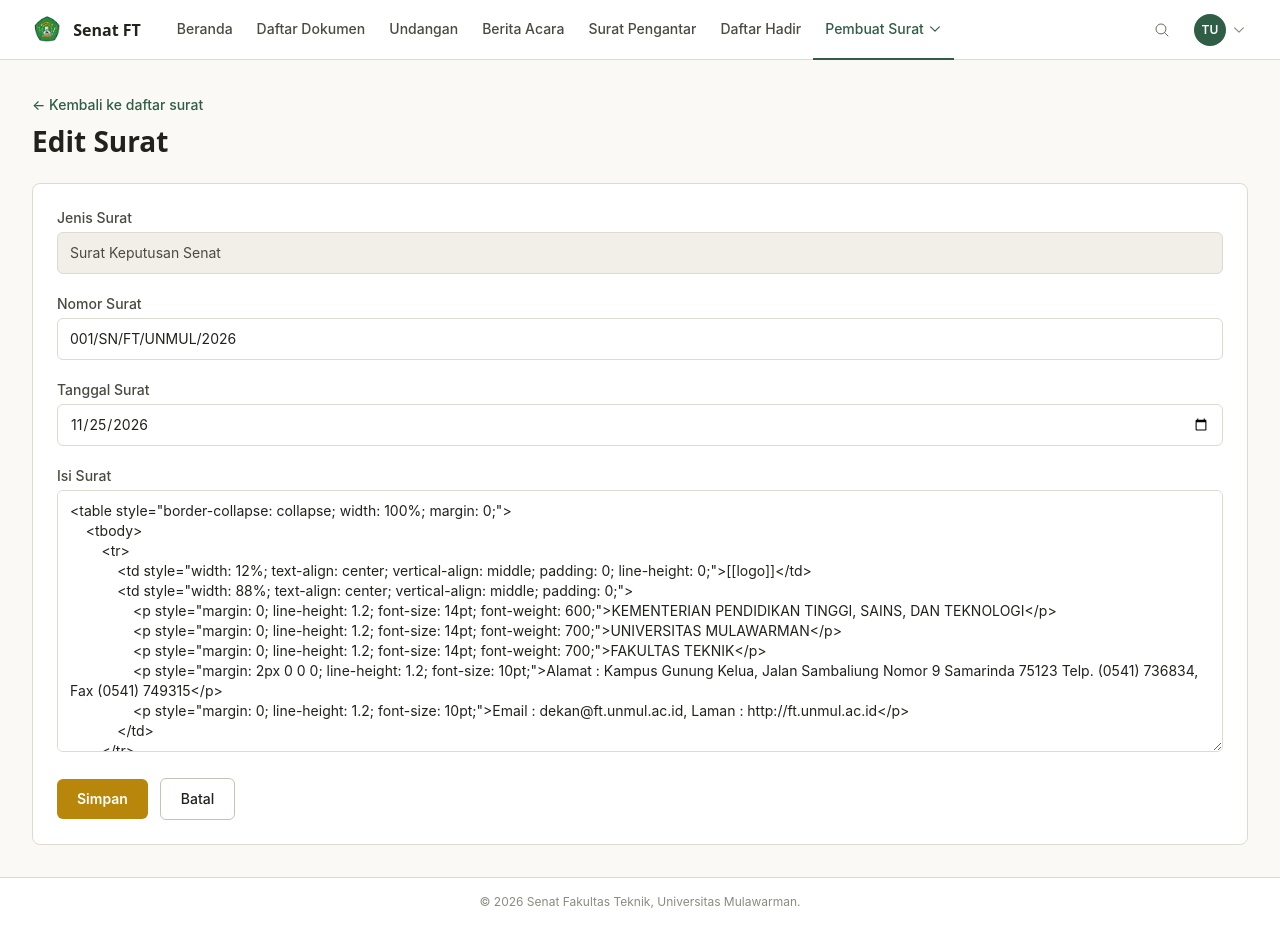
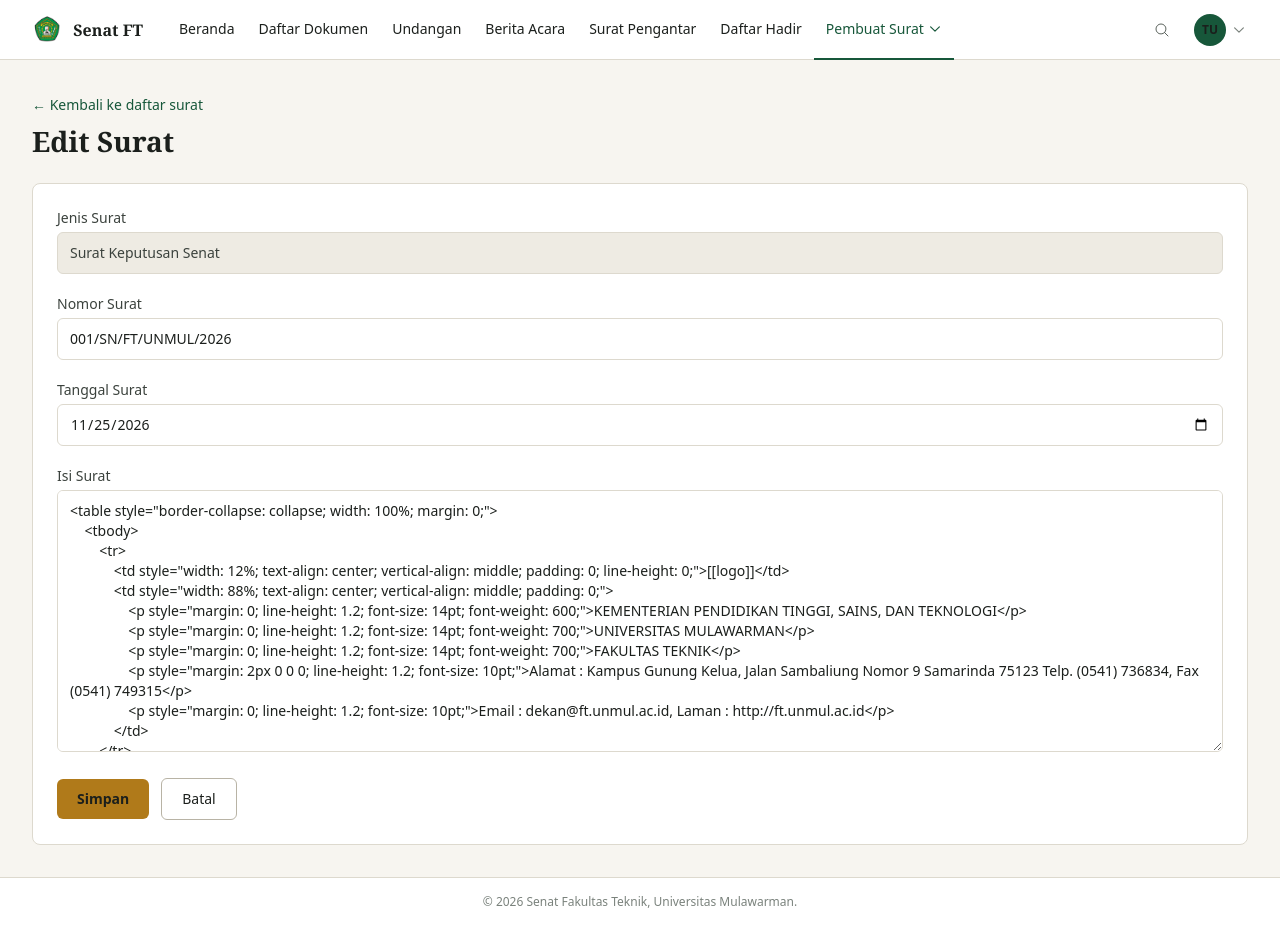
Before and after one commit to FlucLight/senat_unmul, a Laravel app: page /surat/1/edit in a window 1280 px wide. Run offline with Laravel 12, Linux system fonts and the light colour scheme; a user stored in the database is signed in; data comes from the database, SQL or seed files in the repository; style sheets or scripts are compiled from the project's sources; some libraries are stand-ins or nearby versions.

Commit message:
style: tambah design tokens dan komponen institutional editorial

```diff
--- a/resources/css/app.css
+++ b/resources/css/app.css
@@ -1,66 +1,79 @@
 @import 'tailwindcss';
+@import './tokens.css';
 
 @source '../../vendor/laravel/framework/src/Illuminate/Pagination/resources/views/*.blade.php';
 @source '../../storage/framework/views/*.php';
 
-@theme {
-    --font-sans: 'Inter', ui-sans-serif, system-ui, sans-serif, 'Apple Color Emoji', 'Segoe UI Emoji', 'Segoe UI Symbol', 'Noto Color Emoji';
-    --font-display: 'Space Grotesk', ui-sans-serif, system-ui, sans-serif;
-
-    /* Brand */
-    --color-gold-600: #b8860b;
-    --color-gold-500: #c79515;
-    --color-gold-100: #f5ebd0;
-    --color-gold-50: #fbf7ea;
-
-    --color-green-700: #2f5d45;
-    --color-green-600: #3a7257;
-    --color-green-100: #e1ede5;
-    --color-green-50: #f2f7f3;
-
-    /* Neutral */
-    --color-paper: #faf9f6;
-    --color-surface: #ffffff;
-    --color-surface-muted: #f1efe8;
-    --color-ink-900: #22221d;
-    --color-ink-700: #4a4a42;
-    --color-ink-500: #6a6a60;
-    --color-ink-400: #8b8b80;
-    --color-frame: #dedad0;
-    --color-frame-strong: #c7c2b5;
-
-    /* Semantic */
-    --color-draft-text: #8a6512;
-    --color-error-bg: #f7e5e1;
-    --color-error-text: #a23b2c;
-}
-
 @layer base {
     html {
-        scroll-behavior: smooth;
+        color-scheme: light;
+        font-family: var(--font-sans);
+        background-color: var(--color-paper);
+        color: var(--color-ink);
+        -webkit-font-smoothing: antialiased;
+        text-rendering: optimizeLegibility;
     }
 
     body {
         font-family: var(--font-sans);
-        color: var(--color-ink-700);
         background-color: var(--color-paper);
-        -webkit-font-smoothing: antialiased;
+        color: var(--color-ink);
     }
 
-    h1, h2, h3 {
-        font-family: var(--font-display);
+    h1,
+    h2,
+    h3 {
+        font-family: var(--font-serif);
+        font-weight: 600;
+        color: var(--color-ink);
+    }
+
+    :focus-visible {
+        outline: 2px solid var(--color-focus);
+        outline-offset: 2px;
+    }
+
+    @media (prefers-reduced-motion: reduce) {
+        *,
+        ::before,
+        ::after {
+            transition-duration: 0.01ms !important;
+            animation-duration: 0.01ms !important;
+            scroll-behavior: auto !important;
+        }
     }
 }
 
 @layer components {
-    /* Tabular figures untuk kolom angka/tanggal/nomor surat */
+    /* Angka tabular untuk nomor surat, tanggal, dan statistik */
     .tnum {
         font-variant-numeric: tabular-nums;
         font-feature-settings: 'tnum';
     }
 
-    /* Aksi ikon halus di dalam tabel */
+    /* Aksi ikon kecil di dalam tabel */
     .icon-action {
-        @apply inline-flex h-9 w-9 items-center justify-center rounded-md text-ink-400 transition hover:bg-gold-100 hover:text-gold-600;
+        @apply inline-flex h-8 w-8 items-center justify-center rounded-sm text-ink-muted transition-colors hover:bg-brand-subtle hover:text-brand;
+    }
+
+    /* Cincin fokus yang konsisten */
+    .focus-ring {
+        @apply focus-visible:outline-2 focus-visible:outline-offset-2 focus-visible:outline-focus;
+    }
+
+    /* Lembar pratinjau surat/template (elemen melayang) */
+    .pratinjau-surat {
+        background: var(--color-surface);
+        box-shadow: var(--shadow-popover);
+        margin: 0 auto;
+        max-width: 820px;
+        min-height: 1160px;
+        padding: 4rem;
+        color: var(--color-ink);
+    }
+
+    .pratinjau-surat .new-break {
+        border-top: 2px dashed var(--color-line);
+        margin: 3rem -4rem;
     }
 }
--- /dev/null
+++ b/resources/css/tokens.css
@@ -0,0 +1,101 @@
+/*
+ * Design tokens — "Institutional Editorial"
+ * Satu-satunya sumber nilai warna, tipografi, radius, dan shadow.
+ * Lihat PRD_Desain_AntiAISlop.md bagian 3.
+ */
+@theme {
+    /* Kosongkan palet/skala bawaan Tailwind; hanya token di file ini yang sah. */
+    --color-*: initial;
+    --font-*: initial;
+    --radius-*: initial;
+    --shadow-*: initial;
+    --text-*: initial;
+
+    /* Nilai dasar yang tetap dibutuhkan utility */
+    --color-transparent: transparent;
+    --radius-full: 9999px;
+
+    /* Tipografi: satu superfamily (Source Serif 4 + Source Sans 3) */
+    --font-sans: 'Source Sans 3', ui-sans-serif, system-ui, 'Segoe UI', Roboto, sans-serif;
+    --font-serif: 'Source Serif 4', Georgia, 'Times New Roman', serif;
+    --font-display: var(--font-serif);
+
+    /* Kertas & tinta */
+    --color-paper: #f7f5f0;
+    --color-paper-200: #eeebe3;
+    --color-surface: #ffffff;
+    --color-ink: #1b1f1c;
+    --color-ink-muted: #5b635d;
+    --color-line: #ddd9ce;
+    --color-line-strong: #b8b3a5;
+    --color-control: #85806f;
+
+    /* Hijau institusional: satu-satunya warna aksi */
+    --color-green-50: #eef5f0;
+    --color-green-100: #dcebe2;
+    --color-green-200: #b3d1bd;
+    --color-green-600: #1f6b45;
+    --color-green-700: #17573a;
+    --color-green-800: #124530;
+    --color-green-900: #0d3223;
+
+    /* Emas: hanya garis identitas / kop, bukan warna aksi */
+    --color-gold-50: #faf4e6;
+    --color-gold-100: #f3e6c8;
+    --color-gold-500: #8a5e10;
+    --color-gold-600: #b07a1a;
+    --color-gold-700: #8a5e10;
+
+    /* Status semantik */
+    --color-danger-50: #fbefee;
+    --color-danger-200: #e9c5c2;
+    --color-danger-700: #a12d2d;
+    --color-warning-50: #fff6e0;
+    --color-warning-200: #ebd08a;
+    --color-warning-700: #7a4e00;
+
+    /* Alias semantik */
+    --color-brand: var(--color-green-700);
+    --color-brand-hover: var(--color-green-800);
+    --color-brand-active: var(--color-green-900);
+    --color-brand-subtle: var(--color-green-50);
+    --color-focus: var(--color-green-600);
+
+    /* Alias kompatibilitas untuk view yang belum dimigrasikan */
+    --color-ink-900: var(--color-ink);
+    --color-ink-700: #3b423d;
+    --color-ink-500: var(--color-ink-muted);
+    --color-ink-400: #7a827c;
+    --color-surface-muted: var(--color-paper-200);
+    --color-frame: var(--color-line);
+    --color-frame-strong: var(--color-line-strong);
+    --color-draft-text: var(--color-warning-700);
+    --color-error-bg: var(--color-danger-50);
+    --color-error-text: var(--color-danger-700);
+
+    /* Skala tipografi 7 tingkat */
+    --text-display: 2.25rem;
+    --text-display--line-height: 2.75rem;
+    --text-2xl: 1.75rem;
+    --text-2xl--line-height: 2.25rem;
+    --text-xl: 1.375rem;
+    --text-xl--line-height: 1.875rem;
+    --text-lg: 1.125rem;
+    --text-lg--line-height: 1.75rem;
+    --text-base: 1rem;
+    --text-base--line-height: 1.5rem;
+    --text-sm: 0.875rem;
+    --text-sm--line-height: 1.25rem;
+    --text-xs: 0.75rem;
+    --text-xs--line-height: 1rem;
+
+    /* Radius: 4 / 6 / 8 px saja */
+    --radius-sm: 4px;
+    --radius-md: 6px;
+    --radius-lg: 8px;
+
+    /* Satu-satunya shadow: elemen melayang */
+    --shadow-popover: 0 4px 12px rgb(27 31 28 / 0.12);
+
+    --container-page: 75rem;
+}
--- a/resources/views/components/nav-link.blade.php
+++ b/resources/views/components/nav-link.blade.php
@@ -2,10 +2,10 @@
 
 @php
     $classes = $active
-        ? 'inline-flex items-center h-[60px] border-b-2 border-green-700 px-3 text-sm font-medium text-green-700'
-        : 'inline-flex items-center h-[60px] border-b-2 border-transparent px-3 text-sm font-medium text-ink-700 hover:text-ink-900 hover:border-frame-strong transition-colors';
+        ? 'inline-flex h-16 items-center border-b-2 border-brand px-3 text-sm font-semibold text-brand-hover'
+        : 'inline-flex h-16 items-center border-b-2 border-transparent px-3 text-sm font-medium text-ink transition-colors hover:border-line-strong hover:bg-paper';
 @endphp
 
-<a href="{{ $href }}" {{ $attributes->merge(['class' => $classes]) }}>
+<a href="{{ $href }}" {{ $attributes->merge(['class' => $classes]) }} @if ($active) aria-current="page" @endif>
     <span class="truncate">{{ $slot }}</span>
 </a>
--- /dev/null
+++ b/resources/views/components/panel.blade.php
@@ -0,0 +1,5 @@
+@props(['class' => ''])
+
+<section {{ $attributes->merge(['class' => 'rounded-md border border-line bg-surface p-6 ' . $class]) }}>
+    {{ $slot }}
+</section>
--- a/resources/views/components/tinymce-editor.blade.php
+++ b/resources/views/components/tinymce-editor.blade.php
@@ -99,17 +99,17 @@
         content_style: `
             body {
                 font-family: Arial;
-                background: #fff;
+                background: white;
             }
             @media (min-width: 840px) {
                 html {
-                    background: #eceef4;
+                    background: whitesmoke;
                     min-height: 100%;
                     padding: 0 .5rem;
                 }
                 body {
-                    background-color: #fff;
-                    box-shadow: 0 0 4px rgba(0, 0, 0, .15);
+                    background-color: white;
+                    box-shadow: 0 0 4px lightgray;
                     box-sizing: border-box;
                     margin: 1rem auto 0;
                     max-width: 820px;
@@ -136,7 +136,7 @@
                 page-break-before: always;
                 width: 120%;
                 margin-left: -9.6%;
-                background-color: #ECEEF4;
+                background-color: whitesmoke;
             }
         `
     });
```
Also changed, not shown: resources/views/components/alert.blade.php (added, +16 -0 lines), resources/views/components/breadcrumb.blade.php (added, +17 -0 lines), resources/views/components/button.blade.php (added, +33 -0 lines), resources/views/components/empty-state.blade.php (added, +12 -0 lines), resources/views/components/icon.blade.php (added, +46 -0 lines), resources/views/components/page-header.blade.php (added, +13 -0 lines), resources/views/components/status-badge.blade.php (+40 -17 lines), resources/views/components/template-docx-editor.blade.php (+19 -18 lines), vite.config.js (+4 -4 lines).
